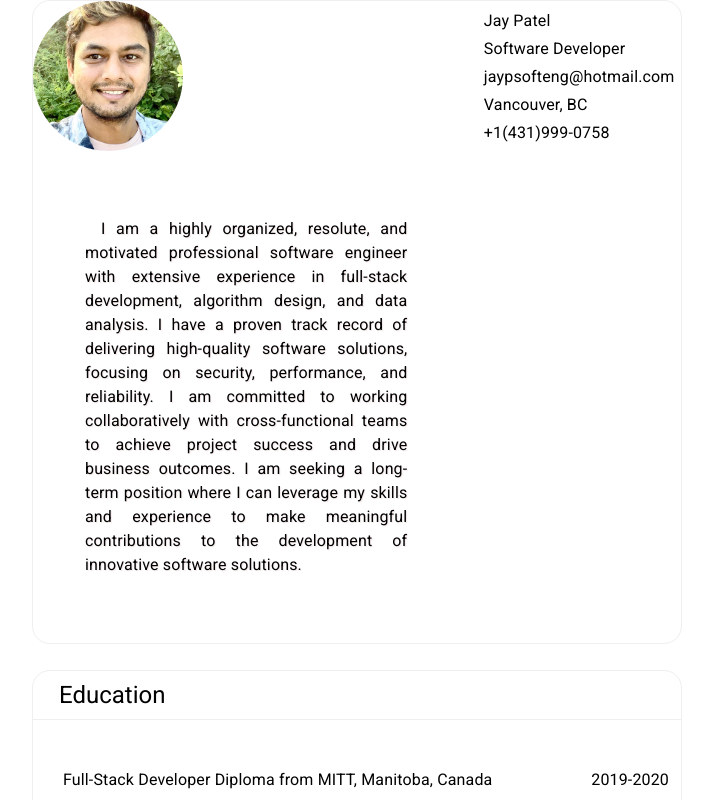
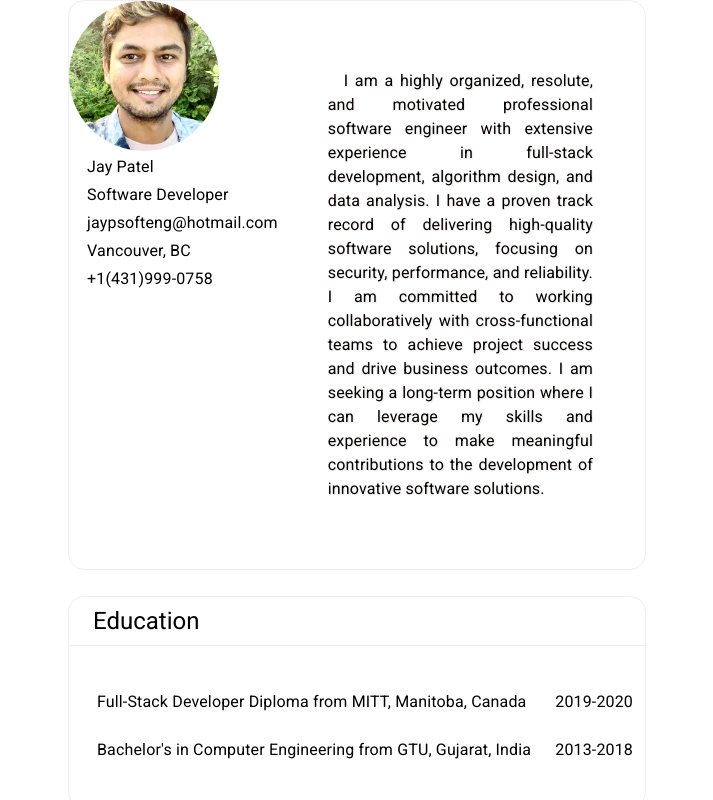
Before and after one commit to Jaypsofteng/profile, a React (Create React App) app in the folder profile/: page / in a window 1280 px wide. Shown: the top 800 px of the page, without its empty margins (283-996 px from the left). Built offline with nearby package versions, Linux system fonts and the light colour scheme.

Commit message:
style and design change

```diff
--- a/profile/src/App.css
+++ b/profile/src/App.css
@@ -26,7 +26,6 @@
   display: flex;
   flex-direction: column;
   margin-right: 0.12em;
-  font-size: large;
   font-family: -apple-system,BlinkMacSystemFont,"Segoe UI","Noto Sans",Helvetica,Arial,sans-serif,"Apple Color Emoji","Segoe UI Emoji";
   padding-top: 4rem;
   margin: 1%;
@@ -41,7 +40,6 @@
   flex-direction: column;
   align-items: center;
   justify-content: center;
-  font-size: calc(10px + 2vmin);
 }
 
 
@@ -54,7 +52,6 @@
   border: 1px solid rgb(240, 238, 238);
   border-radius: 1em;
   font-family: -apple-system,BlinkMacSystemFont,"Segoe UI","Noto Sans",Helvetica,Arial,sans-serif,"Apple Color Emoji","Segoe UI Emoji";
-  font-size: large;
   text-align: justify;
   text-indent: 1em;
   width: 36em;
@@ -64,7 +61,6 @@
 
 .App-tag-style {
   font-weight: 400;
-  font-size: x-large;
 }
 
 .component {
@@ -81,24 +77,17 @@
   flex-direction: row;
   justify-content: space-between;
   margin: 0.75em;
-  font-size: medium;
 }
 
 .paragraph {
   text-shadow: 1px 1px 1px #f3e5e5;
-  font-family: -apple-system,BlinkMacSystemFont,"Segoe UI","Noto Sans",Helvetica,Arial,sans-serif,"Apple Color Emoji","Segoe UI Emoji";
   margin: 0.25em;
-  font-size: medium;
   text-indent: 1em;
   padding-block: inherit;
   padding: 3em;
   text-align: justify;
 }
 
-.tools-style {
-  font-size: medium;
-
-}
 
 .project {
   display: flex;
@@ -109,8 +98,6 @@
 .project-style {
   flex-direction: row;
   text-shadow: 1px 1px 1px #f3e5e5;
-  font-family: -apple-system,BlinkMacSystemFont,"Segoe UI","Noto Sans",Helvetica,Arial,sans-serif,"Apple Color Emoji","Segoe UI Emoji";
-  font-size: medium;
   text-indent: 1em;
   padding-block: inherit;
   padding: 2em;
--- a/profile/src/components/Header.js
+++ b/profile/src/components/Header.js
@@ -14,11 +14,8 @@ class Header extends React.Component {
         var phone = data.phone;
         var location = data.location;
         return (<header className="App-header App-block-style"  >
-            <span>
-                <Avatar alt="Jay" src={profilePic} sx={{ width: 150, height:150 }} />
-                <Profile profileData={this.props.profileData} />
-            </span>
-
+            <Typography>
+            <Avatar alt="Jay" src={profilePic} sx={{ width: 150, height:150 }} />
             <Typography className="App-header-text"  >
                 <Typography variant='subtitle1'>
                     {name}
@@ -36,6 +33,9 @@ class Header extends React.Component {
                     {phone}
                 </Typography>
             </Typography>
+            </Typography>
+            <Profile profileData={this.props.profileData} />
+
         </header>);
     }
 }
--- a/profile/src/components/Tools.js
+++ b/profile/src/components/Tools.js
@@ -9,7 +9,7 @@ class Tools extends React.Component {
                 Technical Competencies &amp; Professional Skills
                 </Typography>
                 <div className="component" >
-                    <div className="component-header tools-style" >
+                    <div className="component-header" >
                         <Typography className="paragraph" variant='body1'>
                         {this.props.toolsData.map(tool => {
                             return (<Typography>{tool}</Typography>);
```
